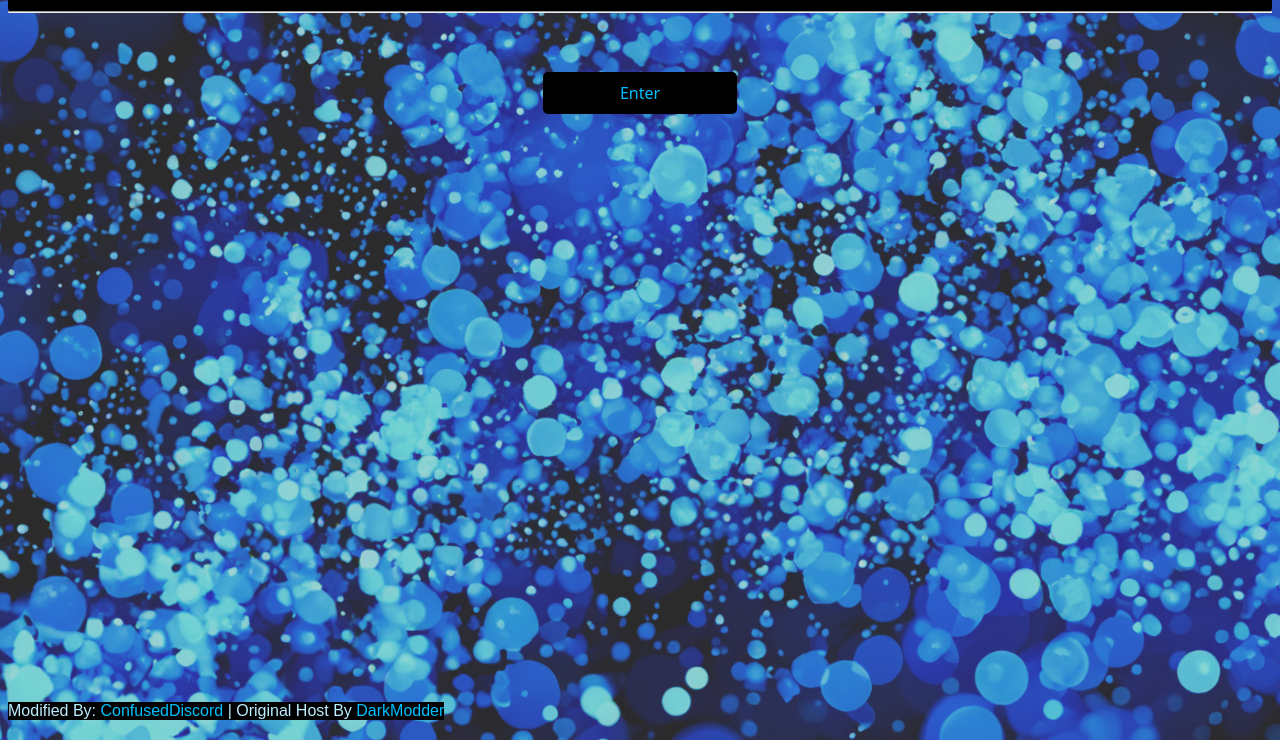
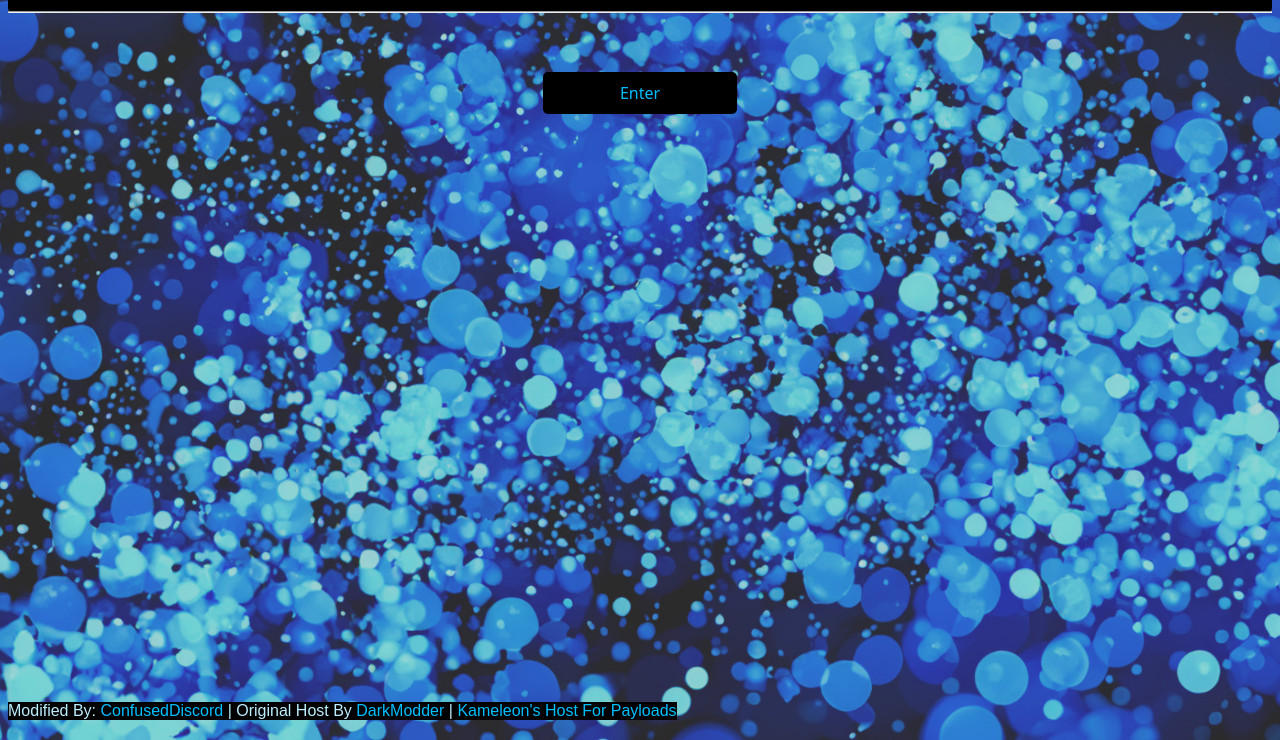
Before and after one commit to ConfusedArt/PS4JB-900, a plain HTML site: page index.html in a window 1280 px wide. Shown: the part 60-800 px from the top of the page. Drawn offline with Linux system fonts and the light colour scheme.

Commit message:
added kameleon's host button
no need to run the exploit again, you can use the latest payloads from linked host

```diff
--- a/index.html
+++ b/index.html
@@ -83,7 +83,7 @@
 </tr>
 </table></div>
   <div style="position: absolute; bottom: 20px; color: rgb(187, 238, 255); background-color: #000000 ;font-family: Arial, Helvetica, sans-serif">
-  Modified By: <a href="https://github.com/ConfusedDiscord/PS4JB-900">ConfusedDiscord</a> | Original Host By <a href="https://github.com/DarkModderVC/PS4JB">DarkModder</a>
+  Modified By: <a href="https://github.com/ConfusedDiscord/PS4JB-900">ConfusedDiscord</a> | Original Host By <a href="https://github.com/DarkModderVC/PS4JB">DarkModder</a> | <a href="https://kmeps4.site/">Kameleon's Host For Payloads</a>
   </div>
 </body>
 </html>
```
Also changed, not shown: 900/index.html (+1 -1 lines).
